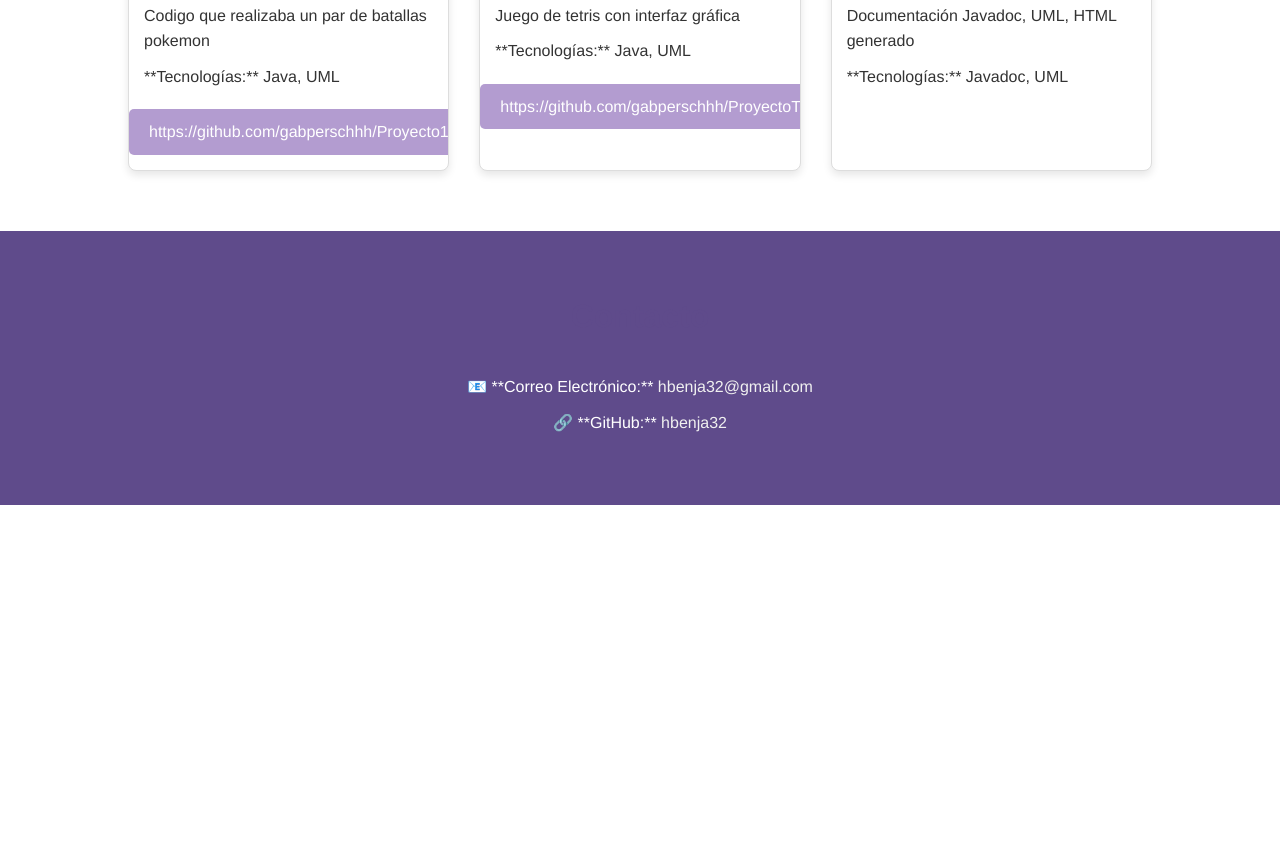
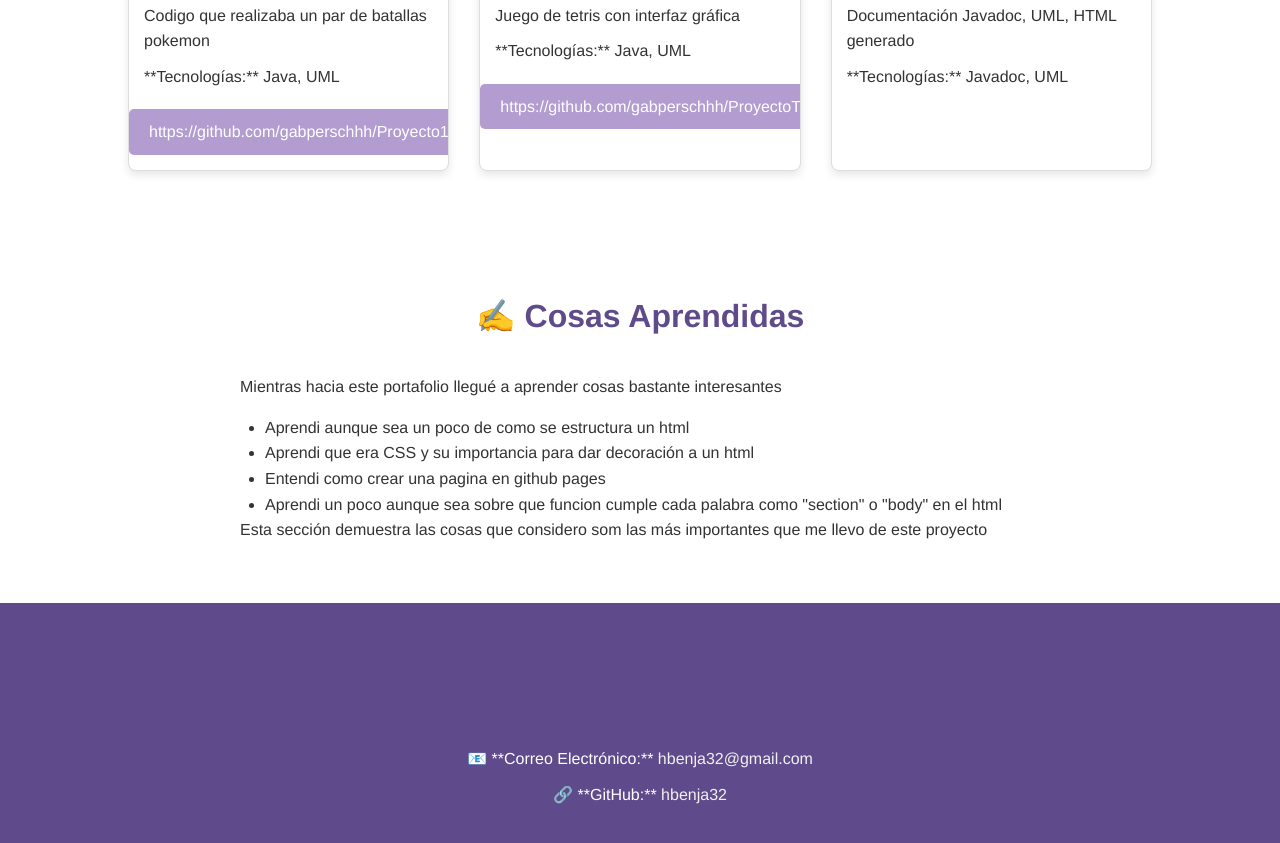
Before and after one commit to hbenja32/Tarea-programada-3, a plain HTML site: page index.html in a window 1280 px wide. Shown: the part 1301-2144 px from the top of the page. Before the commit the page ends 1806 px from the top, so only its background shows below. Drawn offline with Linux system fonts and the light colour scheme.

Commit message:
Que aprendi

```diff
--- a/index.html
+++ b/index.html
@@ -65,6 +65,24 @@
 
         </div>
     </section>
+    </section>
+
+    <section id="documentation" class="section">
+    <h2 class="section-title">✍️ Cosas Aprendidas</h2>
+
+    <div class="documentation-content">
+        <p>Mientras hacia este portafolio llegué a aprender cosas bastante interesantes</p>
+
+        <ul>
+            <li>Aprendi aunque sea un poco de como se estructura un html</li>
+            <li>Aprendi que era CSS y su importancia para dar decoración a un html</li>
+            <li>Entendi como crear una pagina en github pages</li>
+            <li>Aprendi un poco aunque sea sobre que funcion cumple cada palabra como "section" o "body" en el html</li>
+        </ul>
+
+        <p>Esta sección demuestra las cosas que considero som las más importantes que me llevo de este proyecto</p>
+    </div>
+    </section>
 
     <footer id="contact" class="section bg-dark">
         <h2 class="section-title">Contacto</h2>
--- a/styles/style.CSS
+++ b/styles/style.CSS
@@ -183,5 +183,15 @@ a:hover {
         max-width: 800px;
         margin: 0 auto 20px;
     }
+    .documentation-content {
+    max-width: 800px;
+    margin: 0 auto;
+    text-align: left;
+    }
+
+    .documentation-content ul {
+    margin-top: 15px;
+    padding-left: 25px; /* Añade espacio para las viñetas */
+    }
 
 }
```
